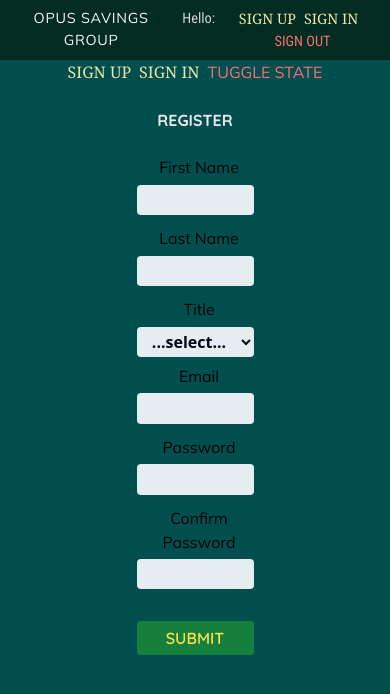
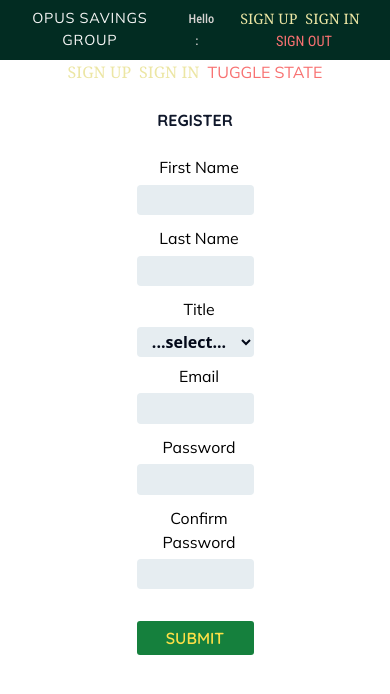
Before and after one commit to yusufnviiri/dsaccofront, a React (Create React App) app: page /user-control in a window 390 px wide. Shown: the top 694 px of the page. Built offline with nearby package versions, Linux system fonts and the light colour scheme; a web font is replaced by a local one.

Commit message:
fix style on Homepage

```diff
--- a/src/components/Dashbord.js
+++ b/src/components/Dashbord.js
@@ -42,7 +42,7 @@ function Dashbord() {
           <div>
             {' '}
             <h2>
-              Hello:
+              <span className="mr-1">Hello :</span>
               {obj[2]}
             </h2>
           </div>
--- a/src/components/Menu.js
+++ b/src/components/Menu.js
@@ -54,8 +54,8 @@ function Menu() {
   return (
     <>
       <div>
-        <menu className="bg-rose-800 w-full py-2 text-[0.7em] md:text-[0.9em]  flex justify-between px-5">
-          <Link className="text-stone-200 mr-2" to="/new-account">Create Account</Link>
+        <menu className="bg-zinc-900 w-full py-2 text-[0.7em] md:text-[0.9em]  flex justify-between px-5">
+          <Link className=" mr-2" to="/new-account">Create Account</Link>
           <Link className=" mr-2" to="/deposit">Deposit</Link>
           <Link className=" mr-2" to="/deposits">Deposits</Link>
           <Link className="mr-2" to="/withdraw">Withdraw</Link>
@@ -67,13 +67,6 @@ function Menu() {
           <button onClick={() => { setshowSharesForm(!showSharesForm); }} type="button" className="bg-indigo-800 text-white rounded px-2 ">Shares</button>
         </menu>
         <div>
-          {shares.length > 0 ? (
-            <h4>
-              Shares
-              {shares[0].numberOfShares}
-            </h4>
-          ) : ''}
-
           {showSharesForm === true ? (
             <div className=" flex justify-end items-end md:pr-5 pr-2">
               {' '}
--- a/src/custom.css
+++ b/src/custom.css
@@ -5,7 +5,9 @@ a {
 }
 
 menu a {
-  color: rgb(248, 245, 243);
+  /* color: rgb(248, 245, 243); */
+  color: #f59e0b;
+
 }
 
 nav a,
@@ -99,8 +101,8 @@ label {
 body {
   /* background-color: rgb(212 212 212); */
 
-  /* background-color: white;
-    color: #022c22; */
+  background-color: white;
+    color: #0f172a;
 
   /* color: rgb(245, 222, 179); */
   margin: 0;
@@ -111,9 +113,9 @@ body {
   /* background-image: (180deg, #022520 0%, #031621 100%); */
 
   /* background-color: #070e03; */
-  background-color: rgb(0, 78, 78);
+  /* background-color: rgb(0, 78, 78);
   color: rgb(236, 229, 236);
-  height: 100vh;
+  height: 100vh; */
 }
 
 textarea {
```
